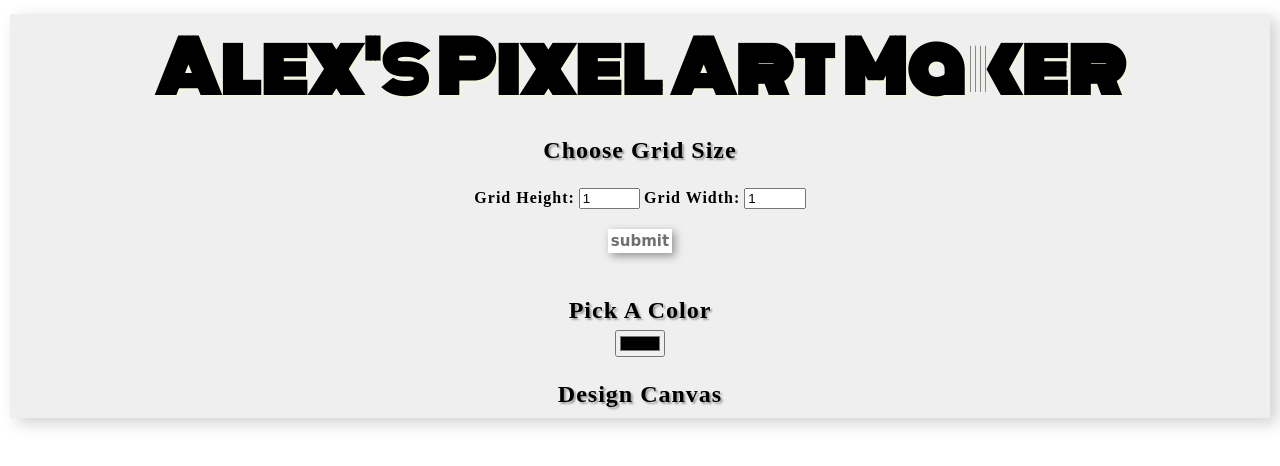
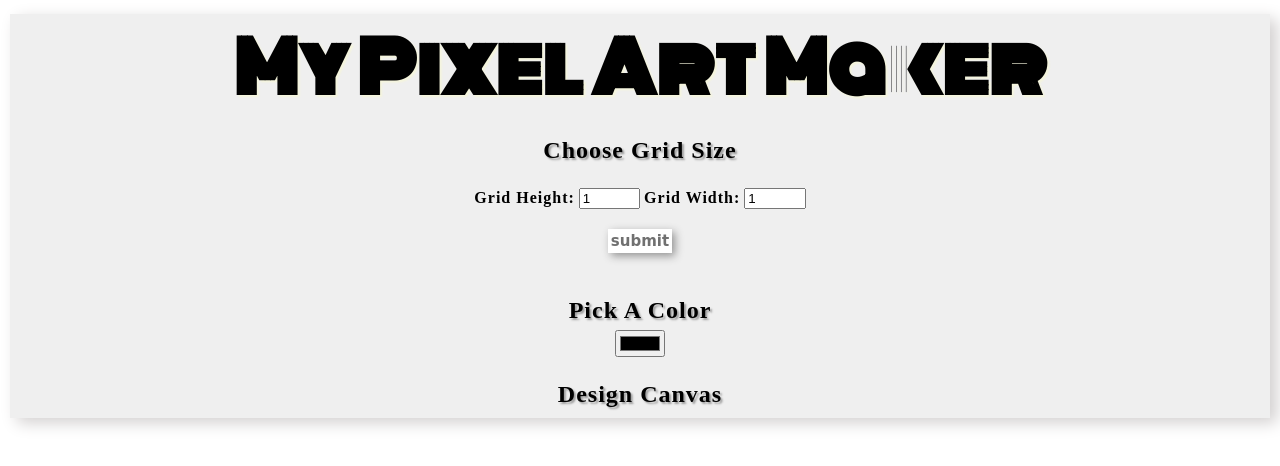
Before and after one commit to whitebeard086/My-Pixel-Art-Maker, a plain HTML site: page index.html in a window 1280 px wide. Drawn offline with nearby package versions, Linux system fonts and the light colour scheme.

Commit message:
changing title

```diff
--- a/index.html
+++ b/index.html
@@ -8,7 +8,7 @@
     </head>
     <body>
         <div class="style">
-            <h1>Alex's Pixel Art Maker</h1>
+            <h1>My Pixel Art Maker</h1>
 
             <h2>Choose Grid Size</h2><br>
             <form id="sizePicker">
```
